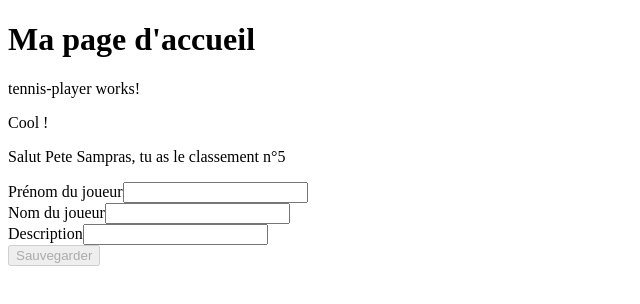
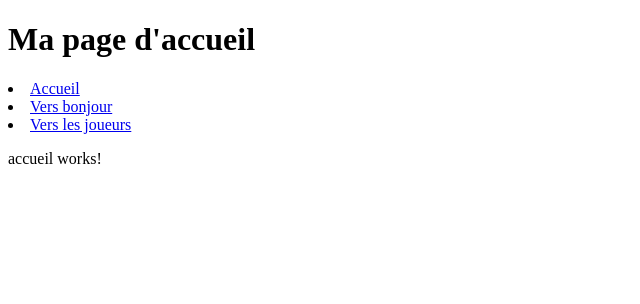
Before and after one commit to thibaut-montanier/B3-2023-Angular, an Angular app: page / in a window 1280 px wide. Shown: the top 304 px of the page, without its empty margins (0-640 px from the left). Built offline with nearby package versions, Linux system fonts and the light colour scheme.

Commit message:
routing ok

```diff
--- a/src/app/app-routing.module.ts
+++ b/src/app/app-routing.module.ts
@@ -1,7 +1,13 @@
 import { NgModule } from '@angular/core';
 import { RouterModule, Routes } from '@angular/router';
+import { AccueilComponent } from './route-views/accueil/accueil.component';
+import { BonjourComponent } from './route-views/bonjour/bonjour.component';
 
-const routes: Routes = [];
+const routes: Routes = [
+  { path:'', component: AccueilComponent },
+  { path:'bonjour/:nom', component: BonjourComponent },
+  { path: '**', redirectTo: ''},
+];
 
 @NgModule({
   imports: [RouterModule.forRoot(routes)],
--- a/src/app/app.component.html
+++ b/src/app/app.component.html
@@ -1,2 +1,7 @@
 <h1>Ma page d'accueil</h1>
-<app-tennis-player></app-tennis-player>
+<nav>
+  <li><a routerLink="">Accueil</a></li>
+  <li><a routerLink="bonjour/polo">Vers bonjour</a></li>
+  <li><a routerLink="tennis-players">Vers les joueurs</a></li>
+</nav>
+<router-outlet></router-outlet>
--- a/src/app/app.module.ts
+++ b/src/app/app.module.ts
@@ -6,10 +6,14 @@ import { AppComponent } from './app.component';
 import { TennisPlayerComponent } from './tennis-player/tennis-player.component';
 import { FormsModule, ReactiveFormsModule } from '@angular/forms';
 import { HttpClientModule } from '@angular/common/http';
+import { AccueilComponent } from './route-views/accueil/accueil.component';
+import { BonjourComponent } from './route-views/bonjour/bonjour.component';
 @NgModule({
   declarations: [
     AppComponent,
-    TennisPlayerComponent
+    TennisPlayerComponent,
+    AccueilComponent,
+    BonjourComponent
   ],
   imports: [
     BrowserModule,
--- /dev/null
+++ b/src/app/route-views/accueil/accueil.component.html
@@ -0,0 +1 @@
+<p>accueil works!</p>
--- /dev/null
+++ b/src/app/route-views/bonjour/bonjour.component.html
@@ -0,0 +1 @@
+<p>bonjour {{ nom }} works!</p>
--- /dev/null
+++ b/src/app/route-views/bonjour/bonjour.component.ts
@@ -0,0 +1,25 @@
+import { Component } from '@angular/core';
+import { ActivatedRoute } from '@angular/router';
+
+@Component({
+  selector: 'app-bonjour',
+  templateUrl: './bonjour.component.html',
+  styleUrls: ['./bonjour.component.scss']
+})
+export class BonjourComponent {
+
+
+  public nom = '';
+  public constructor(private _activeRoute: ActivatedRoute) {
+
+  }
+
+  ngOnInit(){
+    // la gestion de l'observabe n'est pas propre
+    // nous verrons ça plus tard quand nous traiterons des communication http
+    // c'est suffisant pour le moment
+    this._activeRoute.paramMap.subscribe(r=>{
+      this.nom = r.get('nom') ?? '';
+    });
+  }
+}
```
Also changed, not shown: src/app/route-views/accueil/accueil.component.ts (added, +10 -0 lines), src/app/route-views/accueil/accueil.component.scss (added), src/app/route-views/bonjour/bonjour.component.scss (added), 2 other files (tests, documents, lock files or other folders).
